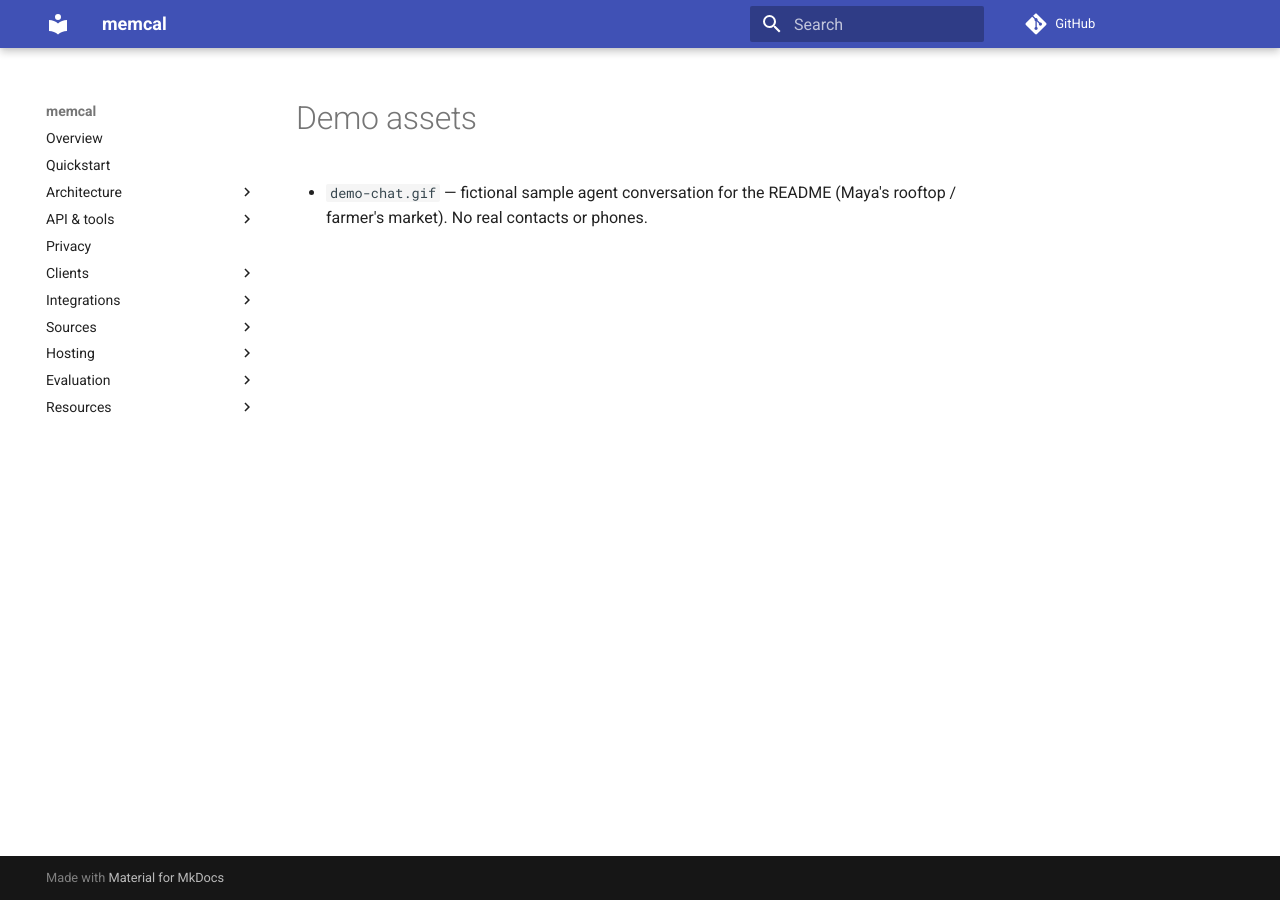
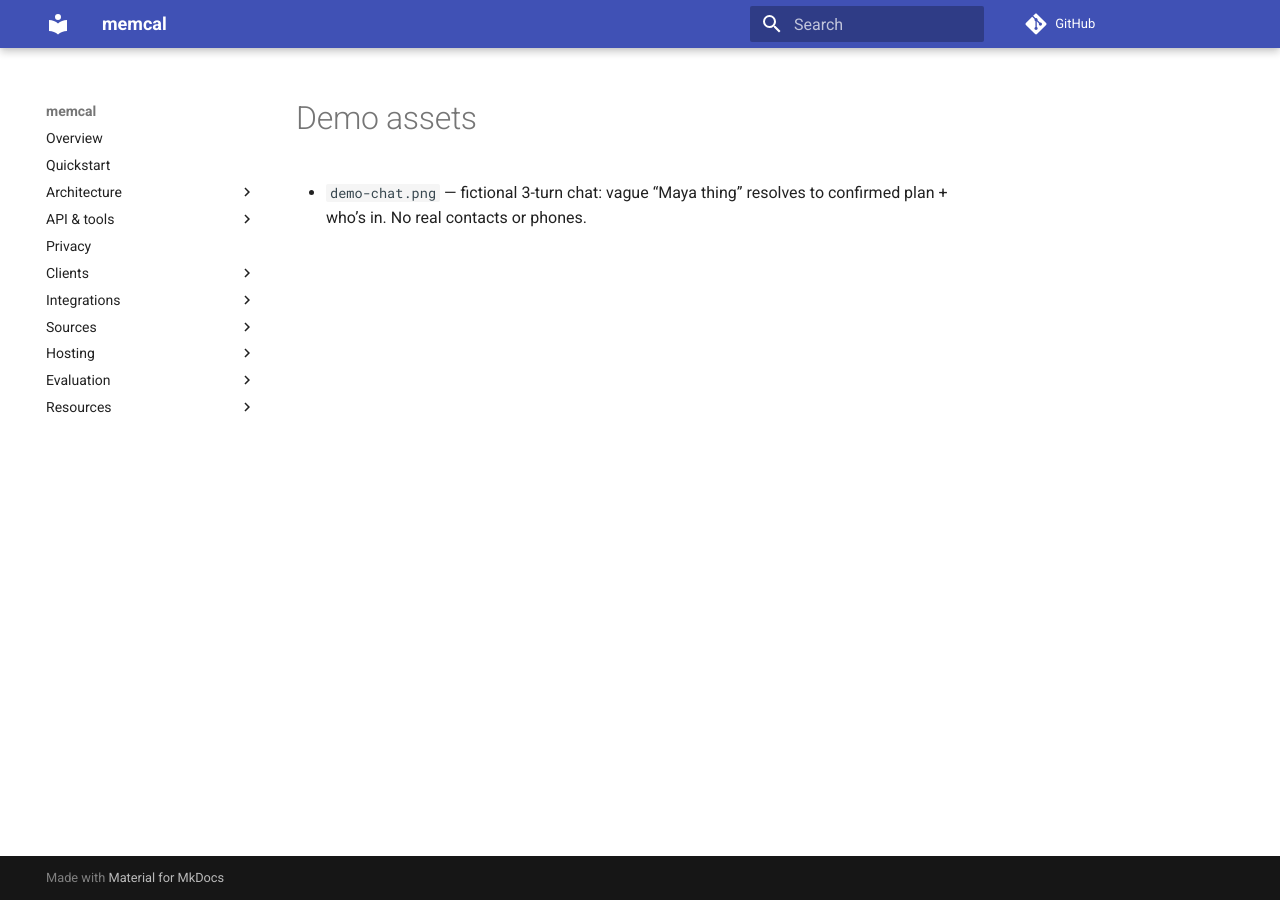
Before and after one commit to cuuush/memcal, an MkDocs documentation site: the page built from docs/assets/README.md, in a window 1280 px wide. Built offline with MkDocs 1.6.1 and Material for MkDocs 9.7.7, drawn with Linux system fonts in a browser that asks for light colours; comment, search, counter and statistics services are not loaded.

Commit message:
README demo: static PNG of ambiguity resolve
Replace chat GIF with compact Messages-style PNG. Fictional Maya/Jordan
weekend only — vague “Maya thing” → confirmed plan + who’s in.

```diff
--- a/docs/assets/README.md
+++ b/docs/assets/README.md
@@ -1,4 +1,4 @@
 # Demo assets
 
-- `demo-chat.gif` — fictional sample agent conversation for the README
-  (Maya's rooftop / farmer's market). No real contacts or phones.
+- `demo-chat.png` — fictional 3-turn chat: vague “Maya thing” resolves to
+  confirmed plan + who’s in. No real contacts or phones.
```
Also changed, not shown: README.md (+1 -1 lines), docs/assets/demo-chat.gif (deleted), docs/assets/demo-chat.png (added).
